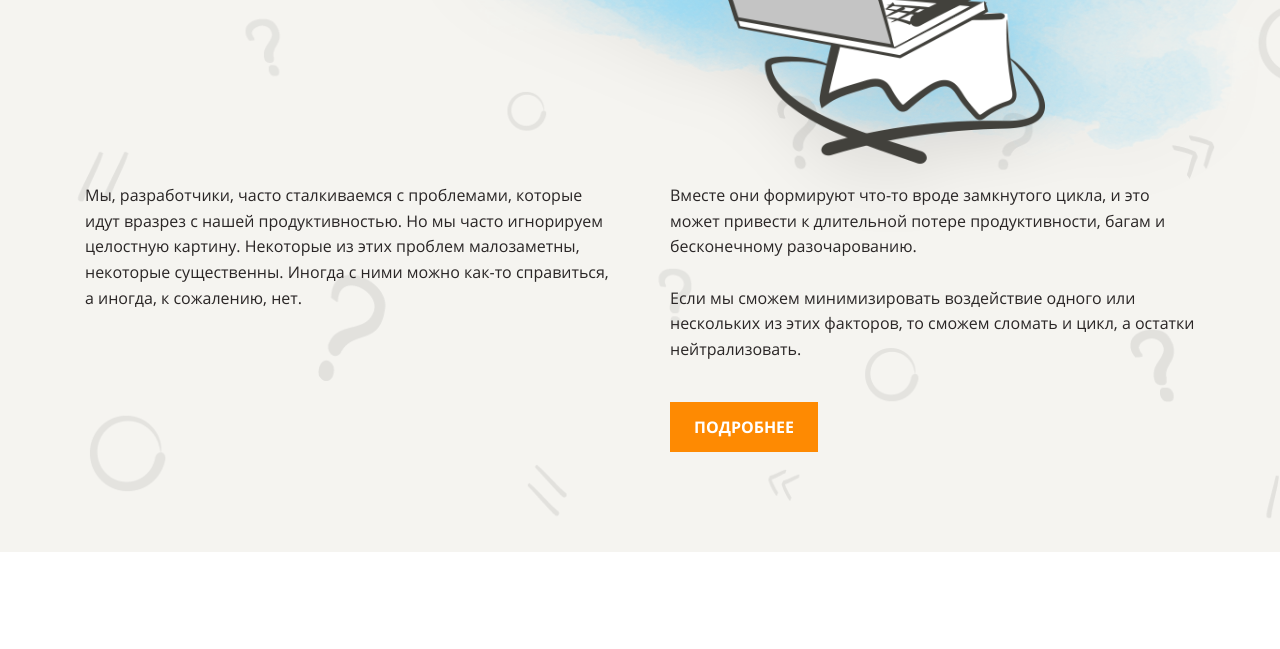
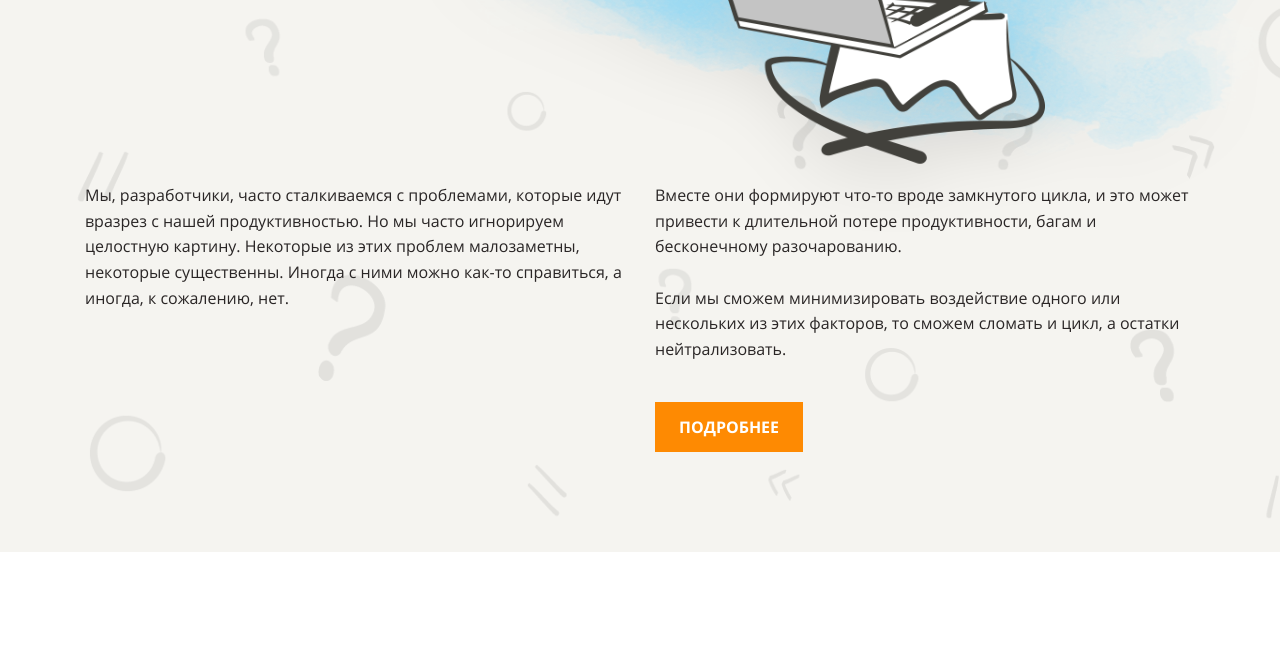
Before and after one commit to Alaska90/layout-designer-project-lvl1, a website: page src/index.html in a window 1280 px wide. Shown: the part 376-1025 px from the top of the page. Drawn offline with Linux system fonts and the light colour scheme.

Commit message:
fix layout

```diff
--- a/src/index.html
+++ b/src/index.html
@@ -17,7 +17,7 @@
       <h1 class="mb-200"><span class="text-orange">Когнитивные<br>искажения</span><br>в программировании</h1>
       <img class="image-main" src="./images/main.png" alt="Главная картинка">
       <div class="d-flex">
-        <div class="col-item mr-30">
+        <div class="col-item">
           <p>Мы, разработчики, часто сталкиваемся с проблемами, которые идут вразрез с нашей продуктивностью. Но мы часто игнорируем целостную картину. Некоторые из этих проблем малозаметны, некоторые существенны. Иногда с ними можно как-то справиться, а иногда, к сожалению, нет.</p>
         </div>
         <div class="col-item">
```
